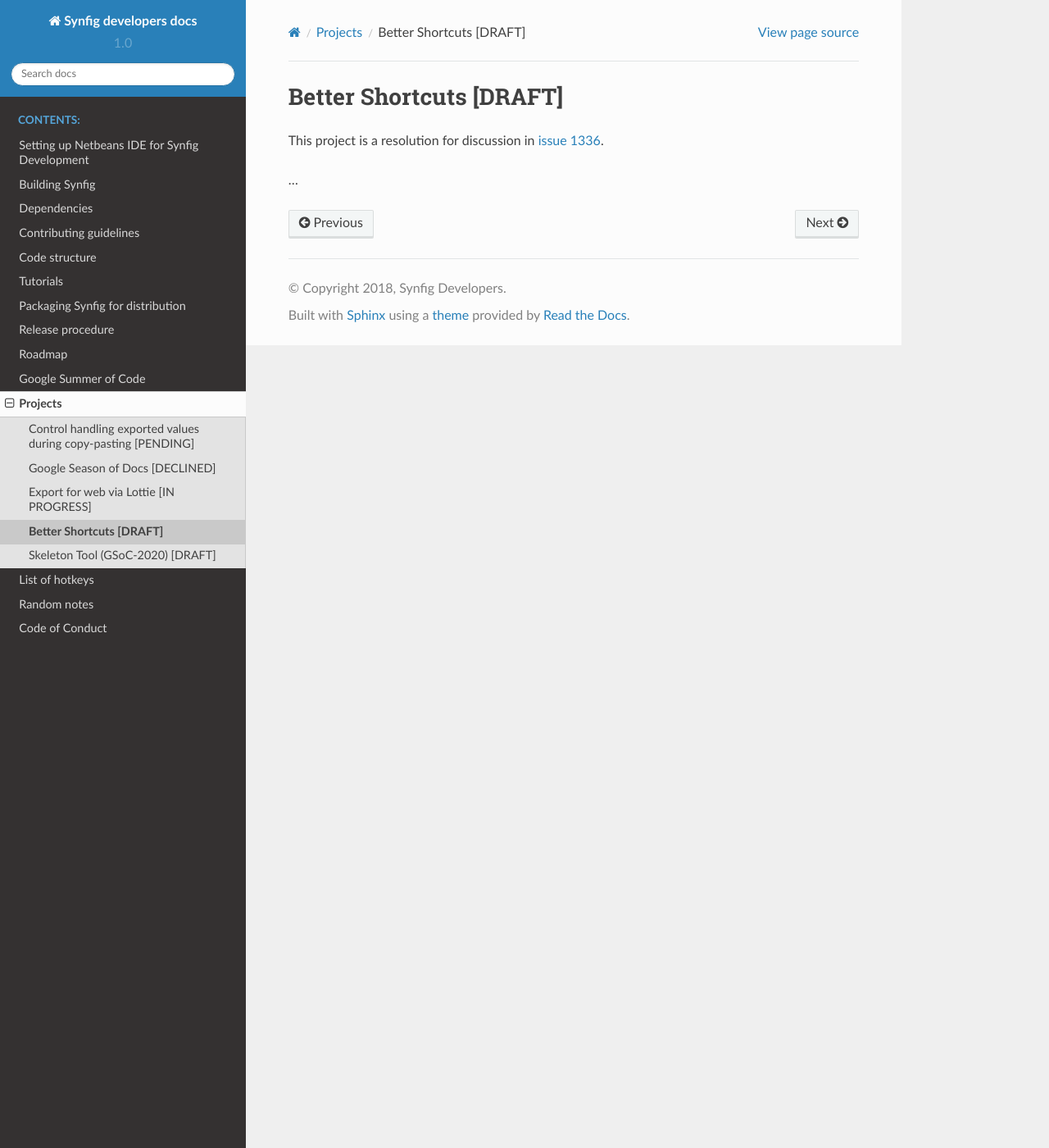
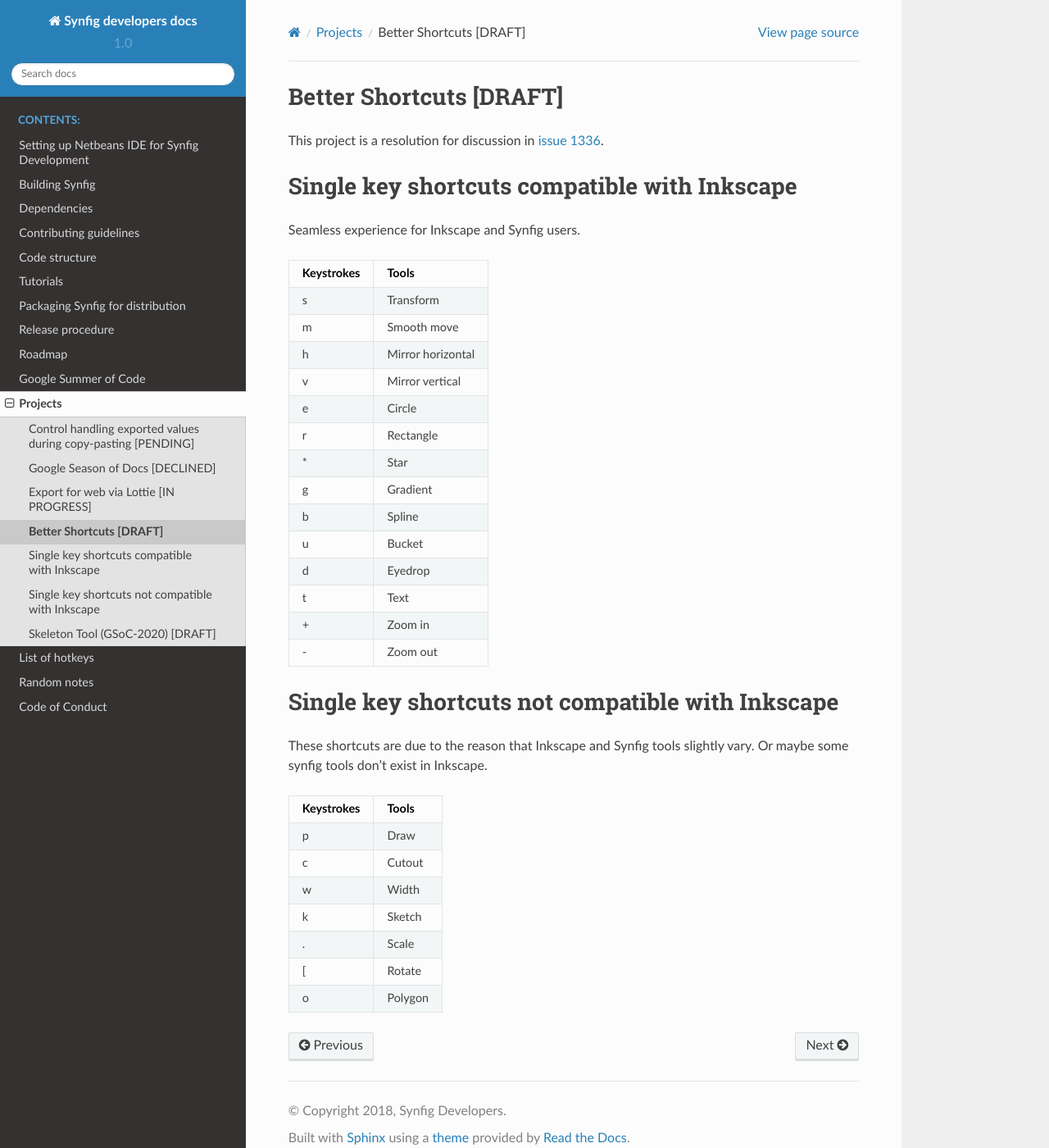
Before and after one commit to synfig/synfig-docs-dev, a Sphinx documentation site: the page built from docs/projects/shortcuts.rst, in a window 1280 px wide and 1400 px high. Shown: the whole window at 82% size. Built offline with Sphinx 7.4.7 and the Read the Docs theme 2.0.0, drawn with Linux system fonts in a browser that asks for light colours.

Commit message:
Single shortcut keys from inkscape
Added single shortcut keys both compatible and incompatible with Inkscape

```diff
--- a/docs/projects/shortcuts.rst
+++ b/docs/projects/shortcuts.rst
@@ -5,4 +5,44 @@
 
 This project is a resolution for discussion in `issue 1336 <https://github.com/synfig/synfig/issues/1336>`_.
 
-...
+Single key shortcuts compatible with Inkscape
+=====================================================
+Seamless experience for Inkscape and Synfig users.
+
+==========  ===========
+Keystrokes  Tools
+==========  ===========
+s           Transform
+m           Smooth move
+
+h           Mirror horizontal
+v           Mirror vertical
+
+e           Circle
+r           Rectangle
+\*          Star
+g           Gradient
+b           Spline
+u           Bucket
+d           Eyedrop
+t           Text
+
+\+          Zoom in
+\-          Zoom out
+==========  ===========
+
+Single key shortcuts not compatible with Inkscape
+=====================================================
+These shortcuts are due to the reason that Inkscape and Synfig tools slightly vary. Or maybe some synfig tools don't exist in Inkscape.
+
+==========  ===========
+Keystrokes  Tools
+==========  ===========
+p           Draw
+c           Cutout
+w           Width
+k           Sketch
+.           Scale
+[           Rotate
+o           Polygon
+==========  ===========
```
